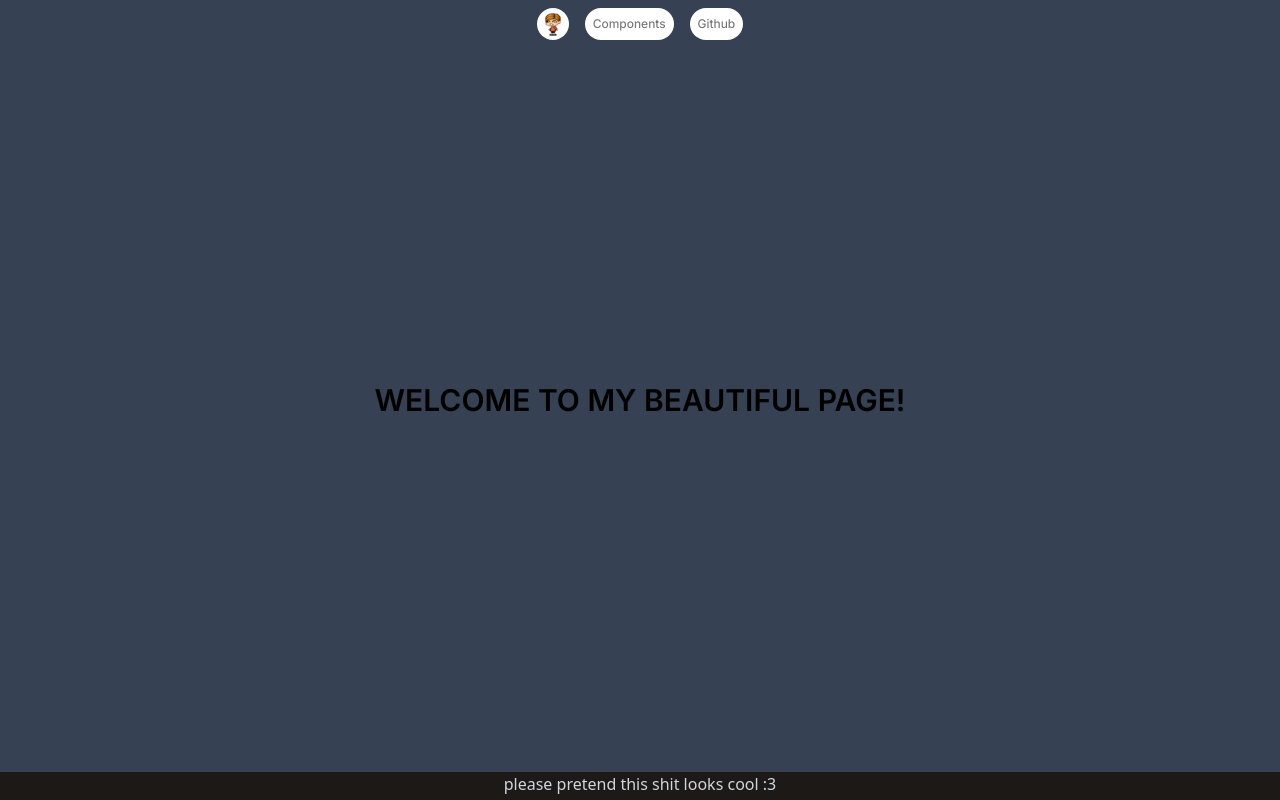
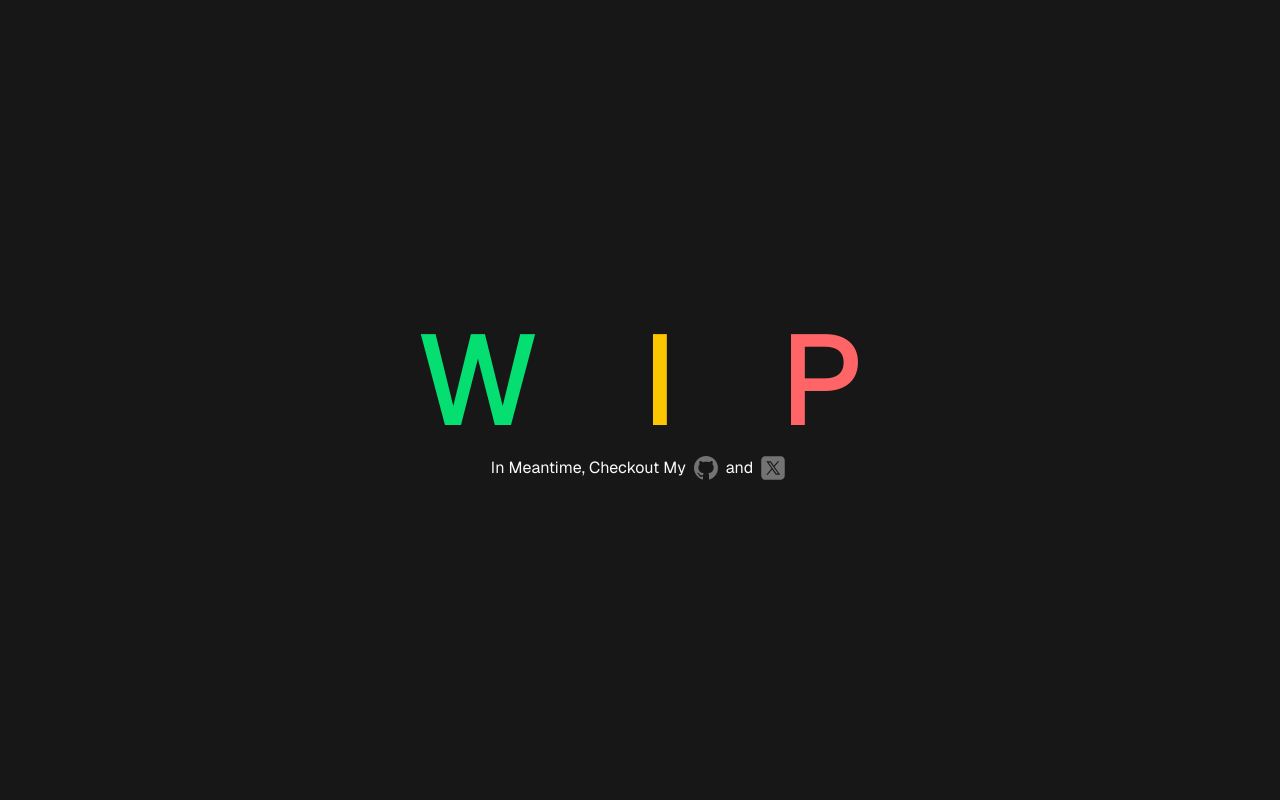
Before and after one commit to Safal-hash/react_ts, a React (Vite) app: page / in a window 1280 px wide. Built offline with nearby package versions, Linux system fonts and the light colour scheme.

Commit message:
WIP banner

```diff
--- a/src/App.tsx
+++ b/src/App.tsx
@@ -1,32 +1,50 @@
-import { useState } from 'react'
-import reactLogo from './assets/react.svg'
-import viteLogo from '/vite.svg'
-import './App.css'
-import Test from './components/test'
-import Navbar from './components/navbar'
-import Card from './components/Card'
-import PasswordGenerator from './components/PasswordGenerator'
-import CurrencyConverter from './components/CurrencyConverter'
+const App = () => {
+  const githubSVG = (
+    <svg
+      xmlns="http://www.w3.org/2000/svg"
+      width="16"
+      height="16"
+      className="size-6 bi bi-github fill-neutral-500"
+      viewBox="0 0 16 16"
+    >
+      <path d="M8 0C3.58 0 0 3.58 0 8c0 3.54 2.29 6.53 5.47 7.59.4.07.55-.17.55-.38 0-.19-.01-.82-.01-1.49-2.01.37-2.53-.49-2.69-.94-.09-.23-.48-.94-.82-1.13-.28-.15-.68-.52-.01-.53.63-.01 1.08.58 1.23.82.72 1.21 1.87.87 2.33.66.07-.52.28-.87.51-1.07-1.78-.2-3.64-.89-3.64-3.95 0-.87.31-1.59.82-2.15-.08-.2-.36-1.02.08-2.12 0 0 .67-.21 2.2.82.64-.18 1.32-.27 2-.27s1.36.09 2 .27c1.53-1.04 2.2-.82 2.2-.82.44 1.1.16 1.92.08 2.12.51.56.82 1.27.82 2.15 0 3.07-1.87 3.75-3.65 3.95.29.25.54.73.54 1.48 0 1.07-.01 1.93-.01 2.2 0 .21.15.46.55.38A8.01 8.01 0 0 0 16 8c0-4.42-3.58-8-8-8" />
+    </svg>
+  );
 
-import { Outlet } from 'react-router-dom'
-import React from 'react'
-import Footer from './components/Footer'
-import UserContextProvider from './context/UserContextProvider'
-import Login from './components/Login'
-import Profile from './components/Profile'
-import Landingpage from './components/Landingpage'
+  const twitterSVG = (
+    <svg
+      xmlns="http://www.w3.org/2000/svg"
+      x="0px"
+      y="0px"
+      width="100"
+      height="100"
+      viewBox="0 0 50 50"
+      className="size-7 fill-neutral-500 "
+    >
+      <path d="M 11 4 C 7.134 4 4 7.134 4 11 L 4 39 C 4 42.866 7.134 46 11 46 L 39 46 C 42.866 46 46 42.866 46 39 L 46 11 C 46 7.134 42.866 4 39 4 L 11 4 z M 13.085938 13 L 21.023438 13 L 26.660156 21.009766 L 33.5 13 L 36 13 L 27.789062 22.613281 L 37.914062 37 L 29.978516 37 L 23.4375 27.707031 L 15.5 37 L 13 37 L 22.308594 26.103516 L 13.085938 13 z M 16.914062 15 L 31.021484 35 L 34.085938 35 L 19.978516 15 L 16.914062 15 z"></path>
+    </svg>
+  );
+  return (
+    <div className="flex flex-col h-screen items-center  gap-2 font-geist bg-neutral-900 justify-center">
+      <div className="flex justify-between w-md  gap-4">
+        <h1 className="text-9xl font-medium text-green-400">W</h1>
 
-const App = () => {
-  return (
+        <h1 className="text-9xl font-medium text-yellow-400">I</h1>
 
-    <div className='min-h-screen bg-gray-700'>
-  <Navbar />
- <Outlet />
- <Footer />
-     </div>
+        <h1 className="text-9xl font-medium text-red-400">P</h1>
+      </div>
+      <div className="flex text-neutral-50 w-md gap-1 justify-center  items-center">
+        In Meantime, Checkout My
+        <a className="size-8  flex justify-center items-center rounded-full cursor-pointer " href="https://github.com/Safal-hash">
+          {githubSVG}
+        </a>{" "}
+        and{" "}
+        <a className="size-8  flex justify-center items-center cursor-pointer rounded-full" href="https://x.com/SafalT_">
+          {twitterSVG}
+        </a>
+      </div>
+    </div>
+  );
+};
 
-
-  )
-}
-
-export default App
+export default App;
--- /dev/null
+++ b/src/components/ThemeBtn.tsx
@@ -0,0 +1,29 @@
+import React from 'react'
+import useTheme from '../context/ThemeContext';
+
+
+export default function ThemeBtn() {
+    const {themeMode, darkTheme,lightTheme} = useTheme()
+    const onChangeBtn = (e) =>{
+       const darkModeStatus = e.currentTarget.checked
+       if (darkModeStatus) {
+        darkTheme()
+       }
+       else{
+        lightTheme()
+       }
+    }
+    return (
+        <label className="relative inline-flex items-center cursor-pointer">
+            <input
+                type="checkbox"
+                value=""
+                className="sr-only peer"
+                onChange={onChangeBtn}
+                checked = {themeMode === "dark"}
+            />
+            <div className="w-11 h-6 bg-gray-200 peer-focus:outline-none peer-focus:ring-4 peer-focus:ring-blue-300 dark:peer-focus:ring-blue-800 rounded-full peer dark:bg-gray-700 peer-checked:after:translate-x-full peer-checked:after:border-white after:content-[''] after:absolute after:top-[2px] after:left-[2px] after:bg-white after:border-gray-300 after:border after:rounded-full after:h-5 after:w-5 after:transition-all dark:border-gray-600 peer-checked:bg-blue-600"></div>
+            <span className="ml-3 text-sm font-medium text-gray-900">Toggle Theme</span>
+        </label>
+    );
+}
--- /dev/null
+++ b/src/components/ThemeCard.tsx
@@ -0,0 +1,77 @@
+import React from 'react'
+
+export default function ThemeCard() {
+    return (
+        <div className="w-full bg-white border border-gray-200 rounded-lg shadow dark:bg-gray-800 dark:border-gray-700">
+            <a href="/">
+                <img className="p-8 rounded-t-lg" src="https://images.pexels.com/photos/18264716/pexels-photo-18264716/free-photo-of-man-people-laptop-internet.jpeg?auto=compress&cs=tinysrgb&w=1260&h=750&dpr=2" alt="product_image1" />
+            </a>
+            <div className="px-5 pb-5">
+                <a href="/">
+                    <h5 className="text-xl font-semibold tracking-tight text-gray-900 dark:text-white">
+                        Apple Watch Series 7 GPS, Aluminium Case, Starlight Sport
+                    </h5>
+                </a>
+                <div className="flex items-center mt-2.5 mb-5">
+                    <svg
+                        className="w-4 h-4 text-yellow-300 mr-1"
+                        aria-hidden="true"
+                        xmlns="http://www.w3.org/2000/svg"
+                        fill="currentColor"
+                        viewBox="0 0 22 20"
+                    >
+                        <path d="M20.924 7.625a1.523 1.523 0 0 0-1.238-1.044l-5.051-.734-2.259-4.577a1.534 1.534 0 0 0-2.752 0L7.365 5.847l-5.051.734A1.535 1.535 0 0 0 1.463 9.2l3.656 3.563-.863 5.031a1.532 1.532 0 0 0 2.226 1.616L11 17.033l4.518 2.375a1.534 1.534 0 0 0 2.226-1.617l-.863-5.03L20.537 9.2a1.523 1.523 0 0 0 .387-1.575Z" />
+                    </svg>
+                    <svg
+                        className="w-4 h-4 text-yellow-300 mr-1"
+                        aria-hidden="true"
+                        xmlns="http://www.w3.org/2000/svg"
+                        fill="currentColor"
+                        viewBox="0 0 22 20"
+                    >
+                        <path d="M20.924 7.625a1.523 1.523 0 0 0-1.238-1.044l-5.051-.734-2.259-4.577a1.534 1.534 0 0 0-2.752 0L7.365 5.847l-5.051.734A1.535 1.535 0 0 0 1.463 9.2l3.656 3.563-.863 5.031a1.532 1.532 0 0 0 2.226 1.616L11 17.033l4.518 2.375a1.534 1.534 0 0 0 2.226-1.617l-.863-5.03L20.537 9.2a1.523 1.523 0 0 0 .387-1.575Z" />
+                    </svg>
+                    <svg
+                        className="w-4 h-4 text-yellow-300 mr-1"
+                        aria-hidden="true"
+                        xmlns="http://www.w3.org/2000/svg"
+                        fill="currentColor"
+                        viewBox="0 0 22 20"
+                    >
+                        <path d="M20.924 7.625a1.523 1.523 0 0 0-1.238-1.044l-5.051-.734-2.259-4.577a1.534 1.534 0 0 0-2.752 0L7.365 5.847l-5.051.734A1.535 1.535 0 0 0 1.463 9.2l3.656 3.563-.863 5.031a1.532 1.532 0 0 0 2.226 1.616L11 17.033l4.518 2.375a1.534 1.534 0 0 0 2.226-1.617l-.863-5.03L20.537 9.2a1.523 1.523 0 0 0 .387-1.575Z" />
+                    </svg>
+                    <svg
+                        className="w-4 h-4 text-yellow-300 mr-1"
+                        aria-hidden="true"
+                        xmlns="http://www.w3.org/2000/svg"
+                        fill="currentColor"
+                        viewBox="0 0 22 20"
+                    >
+                        <path d="M20.924 7.625a1.523 1.523 0 0 0-1.238-1.044l-5.051-.734-2.259-4.577a1.534 1.534 0 0 0-2.752 0L7.365 5.847l-5.051.734A1.535 1.535 0 0 0 1.463 9.2l3.656 3.563-.863 5.031a1.532 1.532 0 0 0 2.226 1.616L11 17.033l4.518 2.375a1.534 1.534 0 0 0 2.226-1.617l-.863-5.03L20.537 9.2a1.523 1.523 0 0 0 .387-1.575Z" />
+                    </svg>
+                    <svg
+                        className="w-4 h-4 text-gray-200 dark:text-gray-600"
+                        aria-hidden="true"
+                        xmlns="http://www.w3.org/2000/svg"
+                        fill="currentColor"
+                        viewBox="0 0 22 20"
+                    >
+                        <path d="M20.924 7.625a1.523 1.523 0 0 0-1.238-1.044l-5.051-.734-2.259-4.577a1.534 1.534 0 0 0-2.752 0L7.365 5.847l-5.051.734A1.535 1.535 0 0 0 1.463 9.2l3.656 3.563-.863 5.031a1.532 1.532 0 0 0 2.226 1.616L11 17.033l4.518 2.375a1.534 1.534 0 0 0 2.226-1.617l-.863-5.03L20.537 9.2a1.523 1.523 0 0 0 .387-1.575Z" />
+                    </svg>
+                    <span className="bg-blue-100 text-blue-800 text-xs font-semibold mr-2 px-2.5 py-0.5 rounded dark:bg-blue-200 dark:text-blue-800 ml-3">
+                        4.0
+                    </span>
+                </div>
+                <div className="flex items-center justify-between">
+                    <span className="text-3xl font-bold text-gray-900 dark:text-white">$599</span>
+                    <a
+                        href="/"
+                        className="text-white bg-blue-700 hover:bg-blue-800 focus:ring-4 focus:outline-none focus:ring-blue-300 font-medium rounded-lg text-sm px-5 py-2.5 text-center dark:bg-blue-600 dark:hover:bg-blue-700 dark:focus:ring-blue-800"
+                    >
+                        Add to cart
+                    </a>
+                </div>
+            </div>
+        </div>
+    );
+}
--- /dev/null
+++ b/src/context/ThemeContext.tsx
@@ -0,0 +1,13 @@
+import { createContext, useContext } from "react";
+
+export const ThemeContext = createContext({
+  themeMode: "dark",
+  darkTheme: () => {},
+  lightTheme: () => {},
+});
+
+export const ThemeProvider = ThemeContext.Provider
+
+export default function useTheme(){
+    return useContext(ThemeContext)
+}
--- a/src/index.css
+++ b/src/index.css
@@ -1,6 +1,6 @@
-@import url('https://fonts.googleapis.com/css2?family=Inter:wght@400;450;500;550;600;650;700&display=swap');
+@import url('https://fonts.googleapis.com/css2?family=Geist:wght@100..900&family=Inter:ital,opsz,wght@0,14..32,100..900;1,14..32,100..900&display=swap');
 @import "tailwindcss";
-
+@custom-variant dark (&:where(.dark, .dark *));
 
 #root{
 
@@ -8,7 +8,7 @@
 }
 
 @theme{
-    --font-inter: "Inter", sans-serif;
+    --font-geist: "Geist";
     --font-weight-heavy: 500;
 
     --animate-blink: blink 1.2s ease-out infinite;
```
Also changed, not shown: public/github.svg (added).
